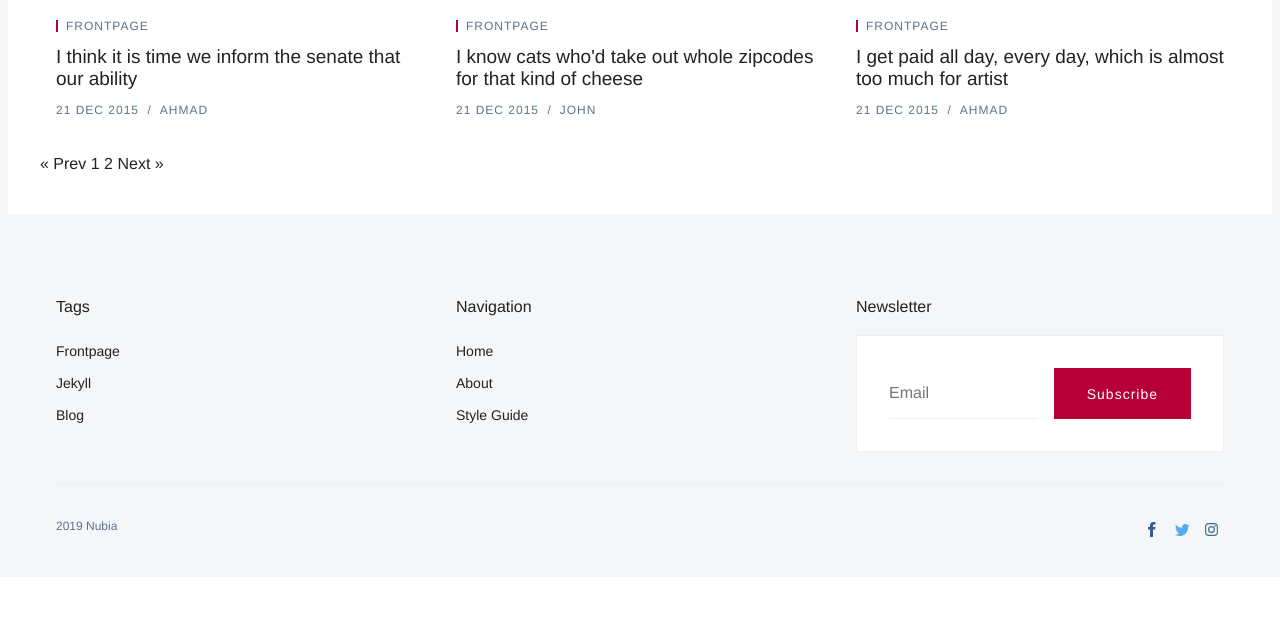
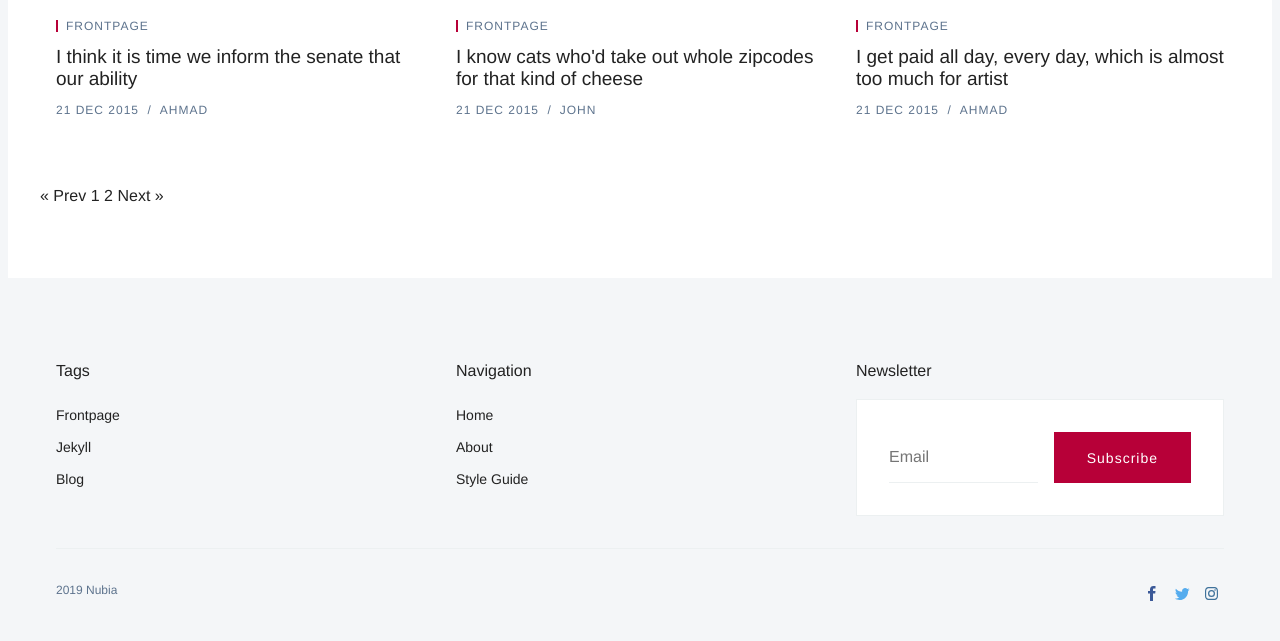
Before and after one commit to olagokeyk/olagokeyk.github.io, a Jekyll site: the page built from index.html, in a window 1280 px wide. Shown: the part 1916-2557 px from the top of the page. Built offline with Jekyll 4.4.1, drawn with Linux system fonts in a browser that asks for light colours; some web fonts are replaced; the list of posts is cut into pages by our own code; before the commit the page ends 2493 px from its top, so only the background shows below that.

Commit message:
Update _pagination.scss

```diff
--- a/_sass/components/_pagination.scss
+++ b/_sass/components/_pagination.scss
@@ -2,7 +2,37 @@
   Components > Pagination
 \*------------------------------------*/
 
-.c-pagination {
+.pagination {
   margin-top: double($base-spacing-unit);
   margin-bottom: double($base-spacing-unit);
 }
+/*------------------------------------*\
+  Components > Pagination
+\*------------------------------------*/
+
+.bottompagination span.navigation {
+    display: block;
+    font-size: 0.93rem;
+    padding: 15px 0 0 0;
+    text-align: center;
+    margin-bottom: 0rem;
+    color: #999;
+    border-top: 1px solid #ddd;
+}
+
+
+
+.bottompagination span.navigation i {
+    display: inline-block;
+}
+
+span.navigation {
+    display: inline-block;
+    font-size: 0.93rem;
+    font-weight: 700;
+    text-align: center;
+}
+
+.pagination {
+    display: block;
+}
```
